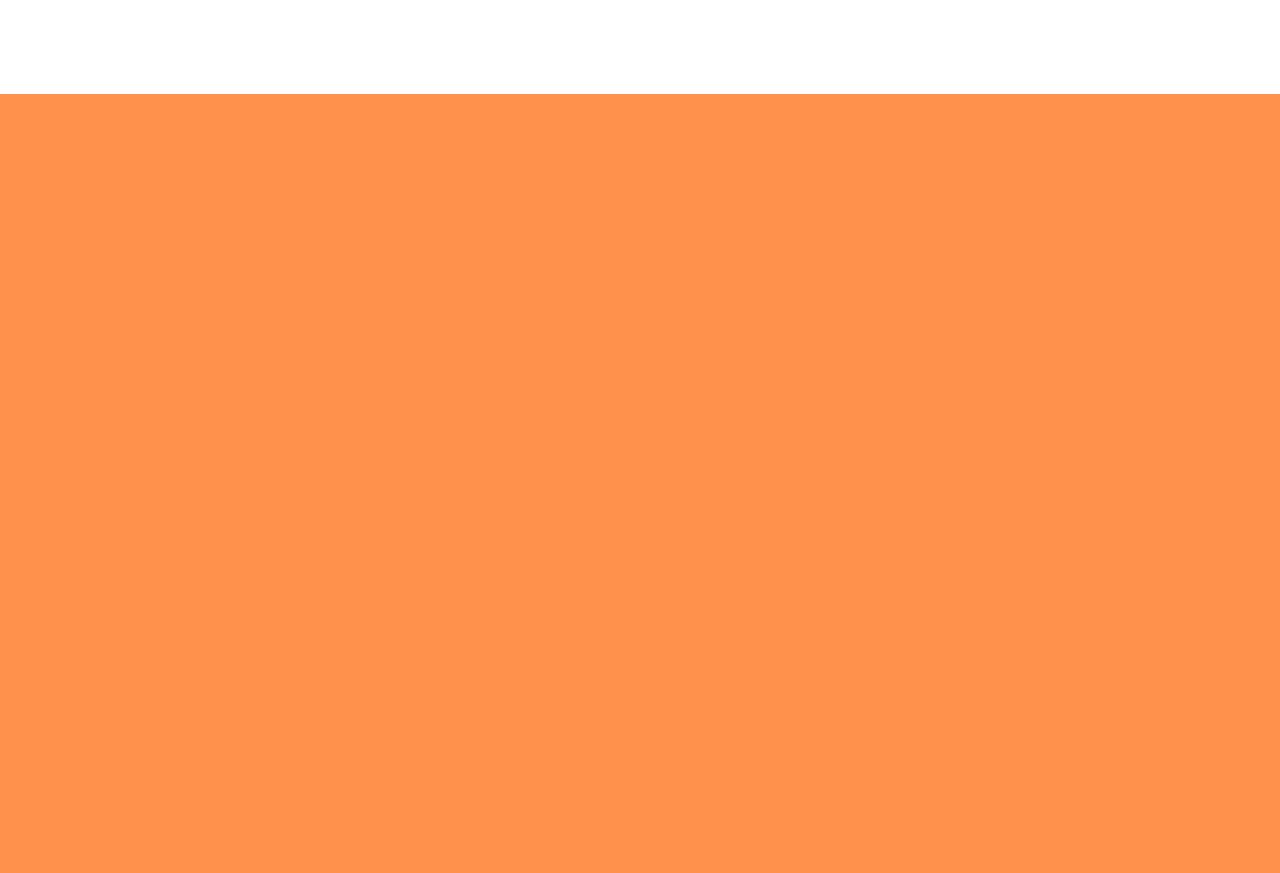
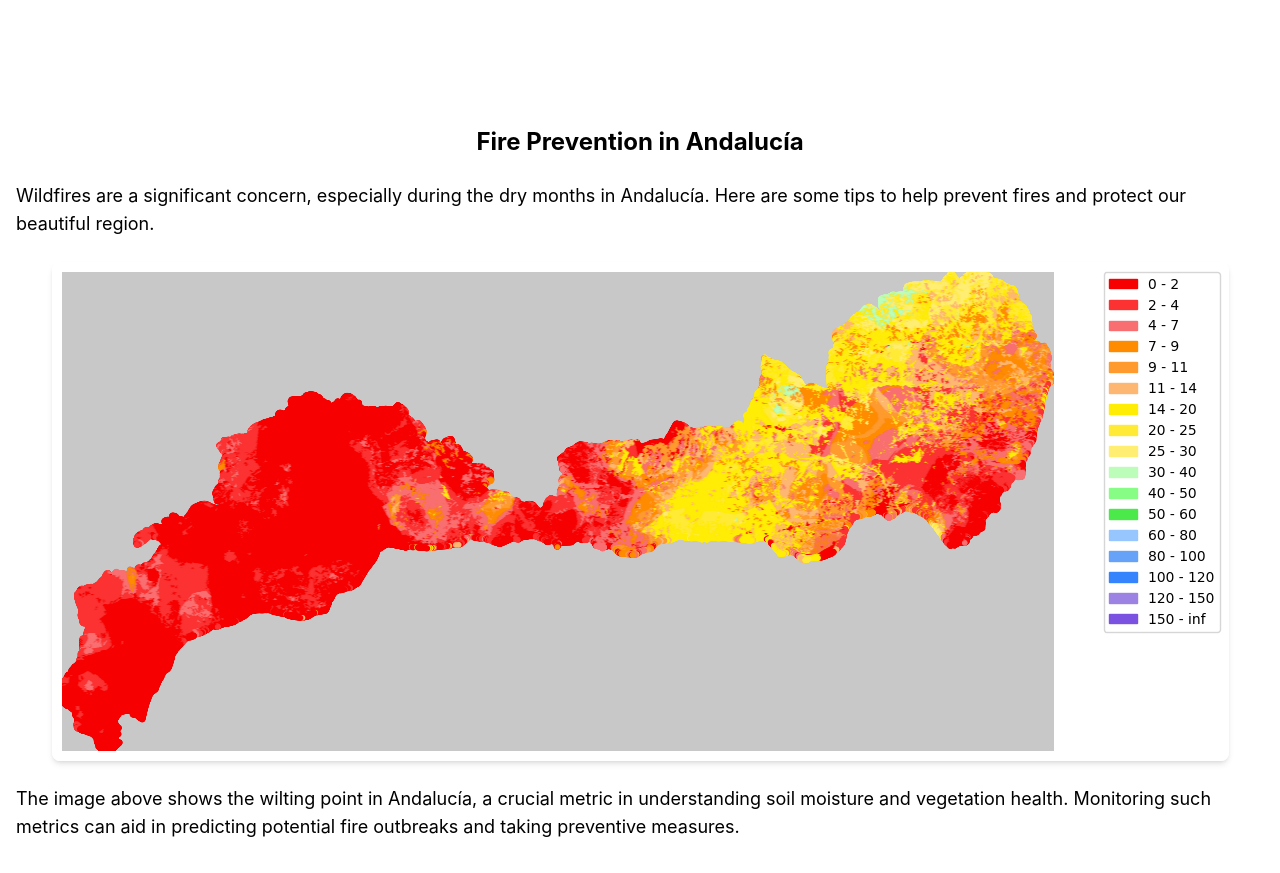
Before and after one commit to RafaFuentesdev/web, a Vue app: page /prevention in a window 1280 px wide. Shown: the part 424-1297 px from the top of the page. Before the commit the page ends 800 px from the top, so only its background shows below. Built offline with nearby package versions, Linux system fonts and the light colour scheme.

Commit message:
prevention

```diff
--- a/src/pages/Prevention.vue
+++ b/src/pages/Prevention.vue
@@ -3,5 +3,27 @@ import Hero from '../components/Hero.vue'
 </script>
 
 <template>
-    <Hero />
-</template>
+    <div class="bg-white py-8">
+        <!-- Hero Section -->
+        <Hero title="Fire Prevention" />
+
+        <!-- Content Section -->
+        <div class="container mx-auto px-4 text-black">
+            <h2 class="text-2xl font-bold mb-6 text-center">Fire Prevention in Andalucía</h2>
+            <p class="text-lg mb-6">
+                Wildfires are a significant concern, especially during the dry months in Andalucía. Here are some tips to
+                help prevent fires and protect our beautiful region.
+            </p>
+
+            <!-- Image of the Wilting Point -->
+            <div class="flex justify-center mb-6">
+                <img src="/wiltingpoint.png" alt="Wilting Point in Andalucía" class="rounded-lg shadow-md">
+            </div>
+
+            <p class="text-lg">
+                The image above shows the wilting point in Andalucía, a crucial metric in understanding soil moisture and
+                vegetation health. Monitoring such metrics can aid in predicting potential fire outbreaks and taking
+                preventive measures.
+            </p>
+        </div>
+    </div></template>
```
Also changed, not shown: public/wiltingpoint.png (added).
